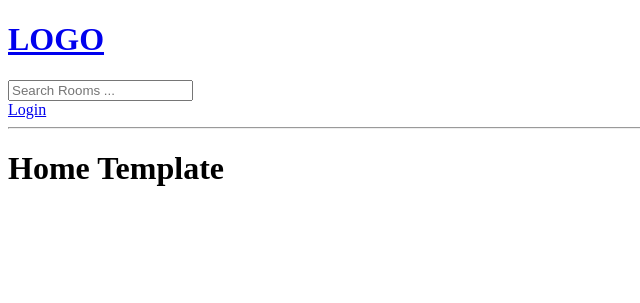
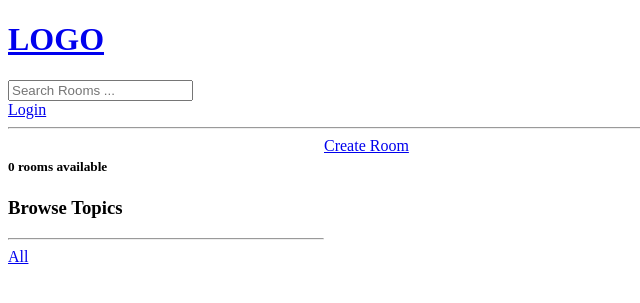
Before and after one commit to Maksym637/django-project, a Django app: page / in a window 1280 px wide. Shown: the top 303 px of the page, without its empty margins (0-640 px from the left). Run offline with Django 4.2, Linux system fonts and the light colour scheme; data that the repository does not hold is empty.

Commit message:
commit home

```diff
--- a/studybud/base/templates/base/home.html
+++ b/studybud/base/templates/base/home.html
@@ -2,18 +2,53 @@
 
 {% block content %}
 
-<h1>Home Template</h1>
+<style>
+    .home-container {
+        display: grid;
+        grid-template-columns: 1fr 3fr;
+    }
+</style>
 
 
-<div>
+<div class="home-container">
 
     <div>
-        {% for room in rooms %}
+        <h5>{{room_count}} rooms available</h5>
+        <h3>Browse Topics</h3>
+        <hr>
+
         <div>
-            <h5>{{room.id}} -- <a href="{% url 'room' room.id %}">{{room.name}}</a></h5>
+            <a href="{% url 'home' %}">All</a>
         </div>
 
+        {% for topic in topics %}
+            <div>
+                <a href="{% url 'home' %}?q={{topic.name}}">{{topic.name}}</a>
+            </div>
         {% endfor %}
+    </div>
+
+    <div>
+
+        <a href="{% url 'create-room' %}">Create Room</a>
+
+        <div>
+            {% for room in rooms %}
+            <div>
+                {% if request.user == room.host %}
+                <a href="{% url 'update-room' room.id %}">Edit</a>
+                <a href="{% url 'delete-room' room.id %}">Delete</a>
+                {% endif %}
+
+                <span>@{{room.host.username}}</span>
+                <h5>{{room.id}} -- <a href="{% url 'room' room.id %}">{{room.name}}</a></h5>
+                <small>{{room.topic.name}}</small>
+                <hr>
+            </div>
+
+            {% endfor %}
+        </div>
+
     </div>
 
 </div>
```
